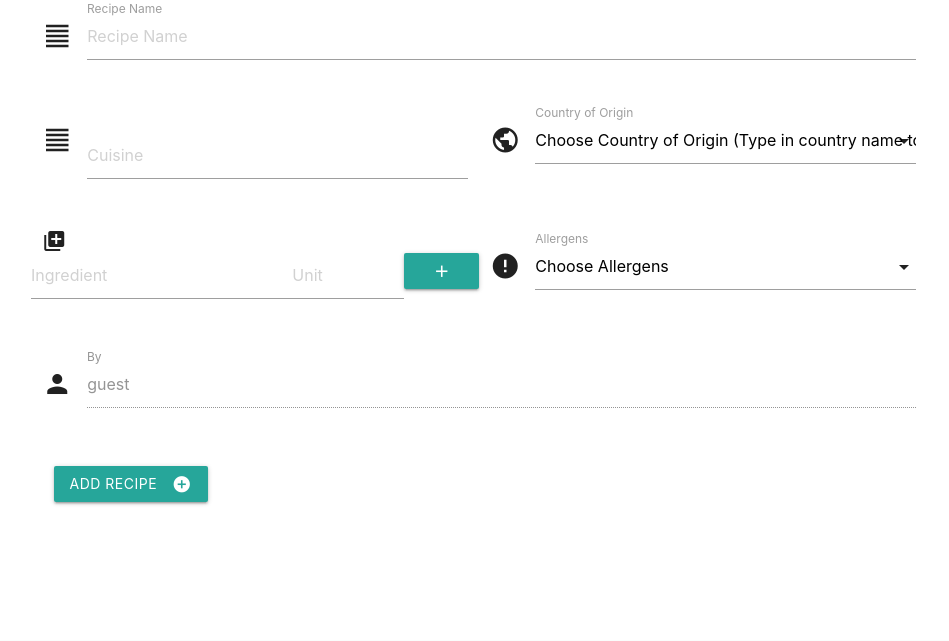
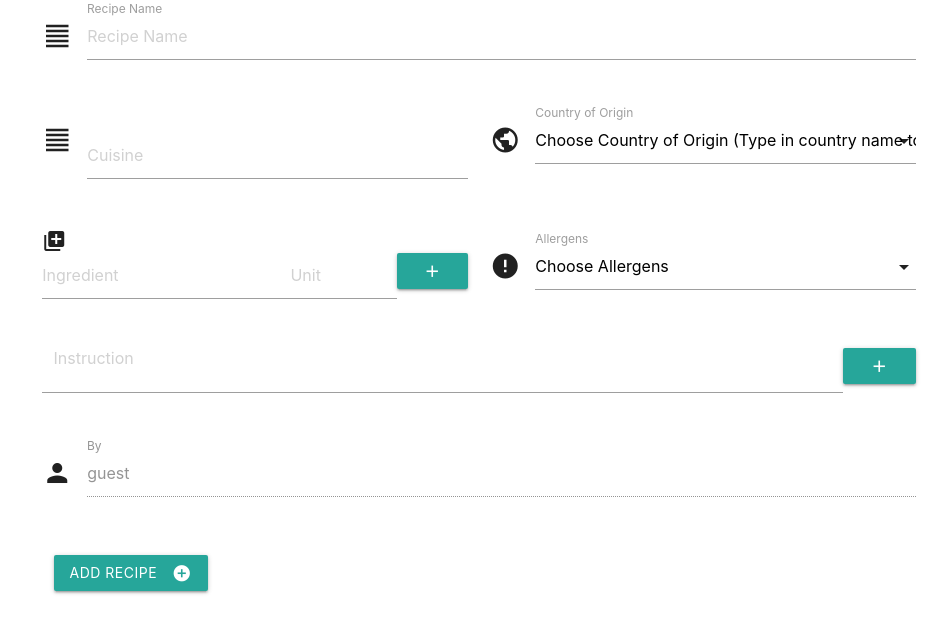
Before and after one commit to Code-Institute-Submissions/DCD-MilestoneProject, a Flask app: template templates/add_recipe.html in a window 1280 px wide. Shown: the part 160-801 px from the top of the page, without its empty margins (161-1110 px from the left). Before the commit the page ends 665 px from the top, so only its background shows below. Run offline with Flask 2, Linux system fonts and the light colour scheme; the template is opened without the code that fills it, so the values that code supplies are empty; some libraries are stand-ins or nearby versions.

Commit message:
Ability to add individual instructions (processed in frontend)

```diff
--- a/static/js/main.js
+++ b/static/js/main.js
@@ -29,4 +29,26 @@ $(document).ready(function() {
         $("#ingredient_" + deleteindex).remove();
 
     });
+
+    $('.add_instruction').click(function() {
+
+        var last = $(".instruction:last").attr("id");
+        var split_id = last.split("_");
+        var next = Number(split_id[1]) + 1;
+
+        $(".instruction:last").after('<div class="instruction" id="instruction_' + next + '"></div>');
+        $("#instruction_" + next).append(
+            '<textarea class="materialize-textarea col s11" placeholder="Instruction" name="instruction_' + next + '"></textarea>' +
+            '<a class="btn waves-effect waves-light red col s1 remove_instruction" id="remove_' + next + '"><i class="material-icons">remove</i></a>'
+        );
+    });
+
+    $('#instructions_container').on('click', '.remove_instruction', function() {
+        var id = this.id;
+        var split_id = id.split("_");
+        var deleteindex = split_id[1];
+
+        $("#instruction_" + deleteindex).remove();
+
+    });
 });
--- a/templates/add_recipe.html
+++ b/templates/add_recipe.html
@@ -30,7 +30,7 @@
             <div class="row">
                 <div class="intput-field col s12 m6">
                     <i class="material-icons prefix">library_add</i>
-                    <div class="row" id="ingredients_container">
+                    <div id="ingredients_container">
                         <div class="ingredient" id="ingredient_1">
                             <input type="text" name="ingredient_1" placeholder="Ingredient" class="col s7" required pattern="\S+" title="No preceding and ending white spaces" />
                             <input type="text" name="unit_1" placeholder="Unit" class="col s3" required pattern="\S+" title="No preceding and ending white spaces" />
@@ -51,13 +51,23 @@
             </div>
             <div class="row">
                 <div class="input-field col s12">
+                    <div id="instructions_container">
+                        <div class="instruction" id="instruction_1">
+                            <textarea class="materialize-textarea col s11" placeholder="Instruction" name="instruction_1" required></textarea>
+                            <a class="btn waves-effect waves-light add_instruction col s1"><i class="material-icons">add</i></a>
+                        </div>
+                    </div>
+                </div>
+            </div>
+
+            <div class="row">
+                <div class="input-field col s12">
                     <i class="material-icons prefix">person</i> {% if 'username' not in session %}
                     <input disabled value="guest" id="disabled" type="text" class="validate"> {% else %}
                     <input disabled value="{{ session['username'] }}" id="disabled" type="text" class="validate"> {% endif %}
                     <label for="author">By</label>
                 </div>
             </div>
-
 
             <div class="input-field col s12">
                 <button class="waves-effect waves-light btn" type="submit"><i class="material-icons right">add_circle</i>Add Recipe</button>
```
